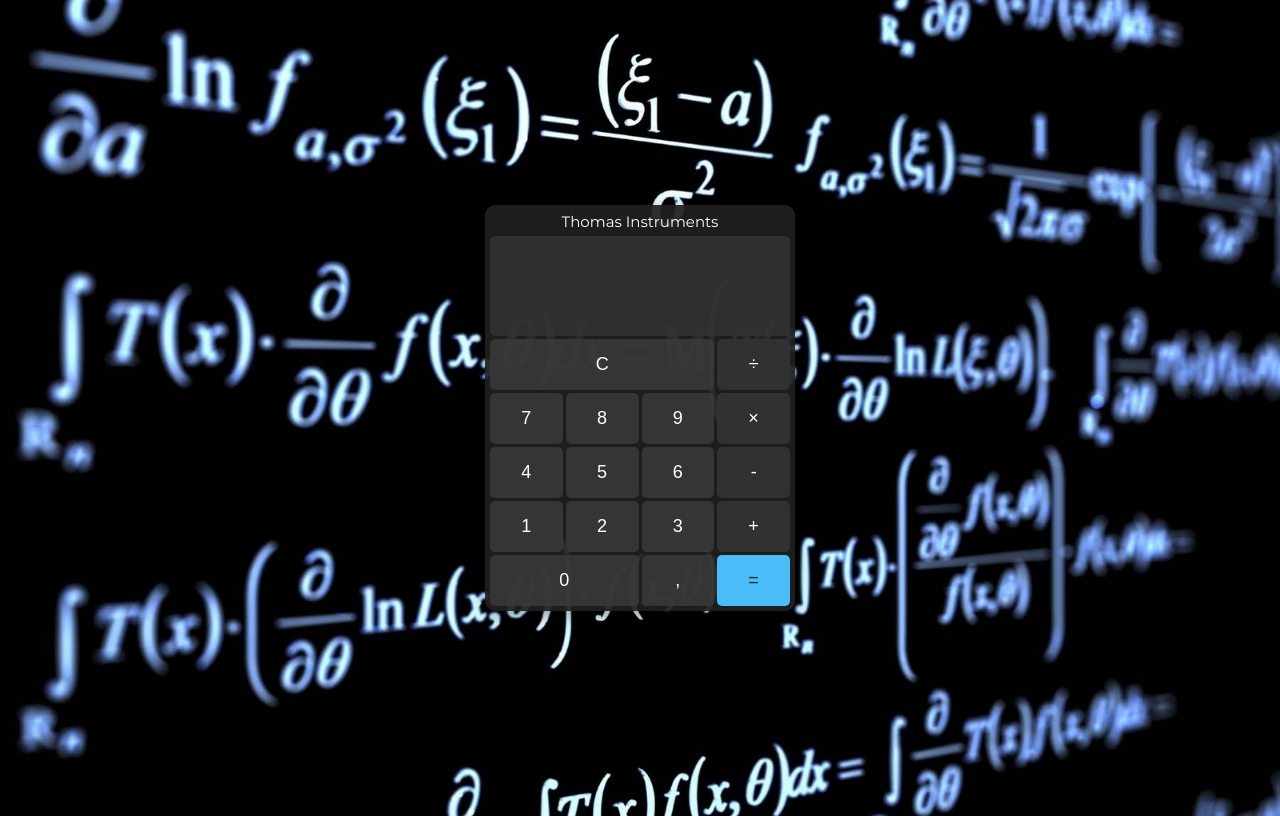
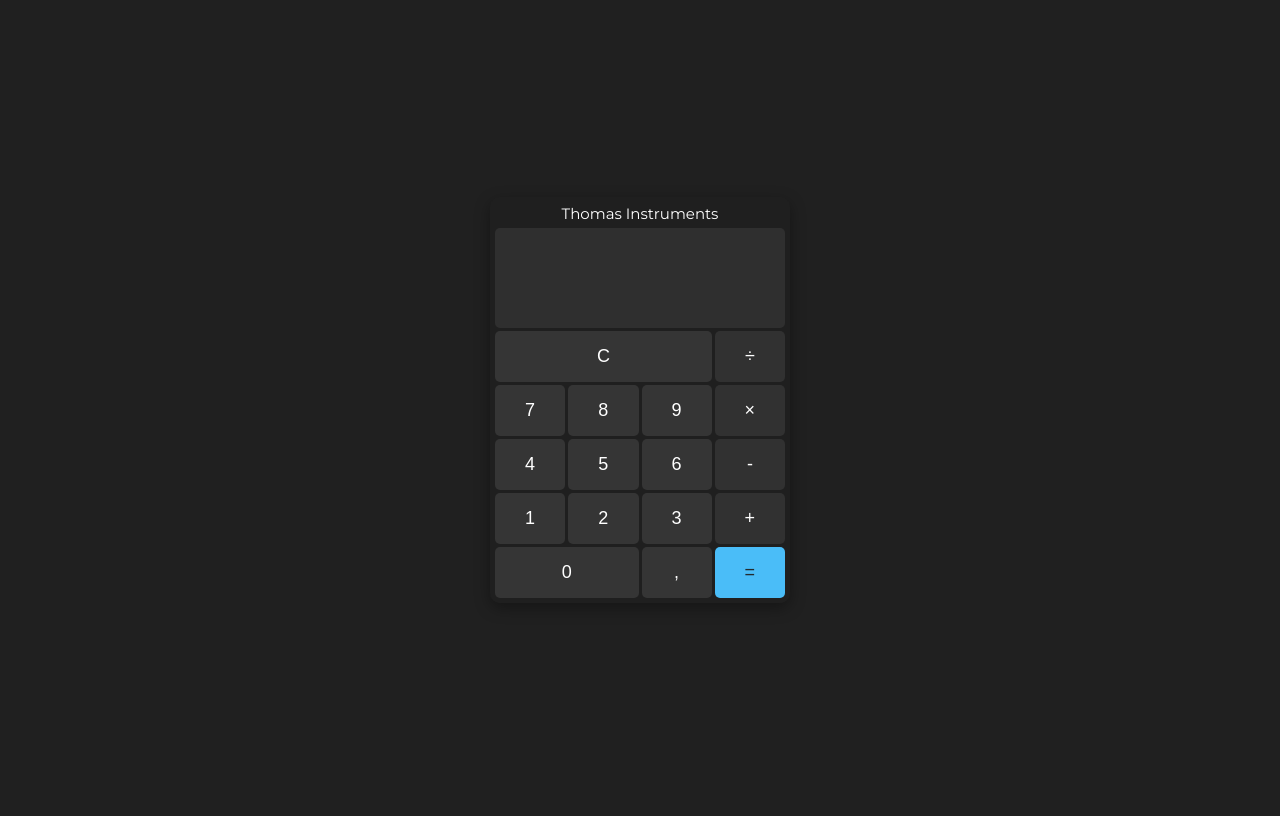
Before and after one commit to Kleysius/calculatrice, a plain HTML site: page index.html in a window 1280 px wide. Drawn offline with Linux system fonts and the light colour scheme.

Commit message:
remove bg

```diff
--- a/assets/css/style.css
+++ b/assets/css/style.css
@@ -1,14 +1,16 @@
 @import url('https://fonts.googleapis.com/css?family=Montserrat:400,700');
 
+* {
+    margin: 0;
+    padding: 0;
+    box-sizing: border-box;
+}
 
 body {
     display: flex;
     align-items: center;
     justify-content: center;
-    background-image: url(../img/calcul.jpg);
-    background-position: center;
-    background-repeat: no-repeat;
-    background-size: cover;
+    background-color: #202020;
     height: 100vh;
     font-family: 'Montserrat', sans-serif;
 }
--- a/index.html
+++ b/index.html
@@ -1,5 +1,5 @@
 <!DOCTYPE html>
-<html lang="en">
+<html lang="fr">
 
 	<head>
 		<meta charset="UTF-8">
@@ -36,6 +36,6 @@
 			</div>
 		</div>
 	</body>
-<script src="./assets/javascript/java.js"></script>
+	<script src="./assets/javascript/script.js"></script>
 
 </html>
```
Also changed, not shown: assets/img/calcul.jpg (deleted), assets/img/math.jpeg (deleted), assets/javascript/script.js (renamed from assets/javascript/java.js). Lines whose indentation alone changed are shown as unchanged.
